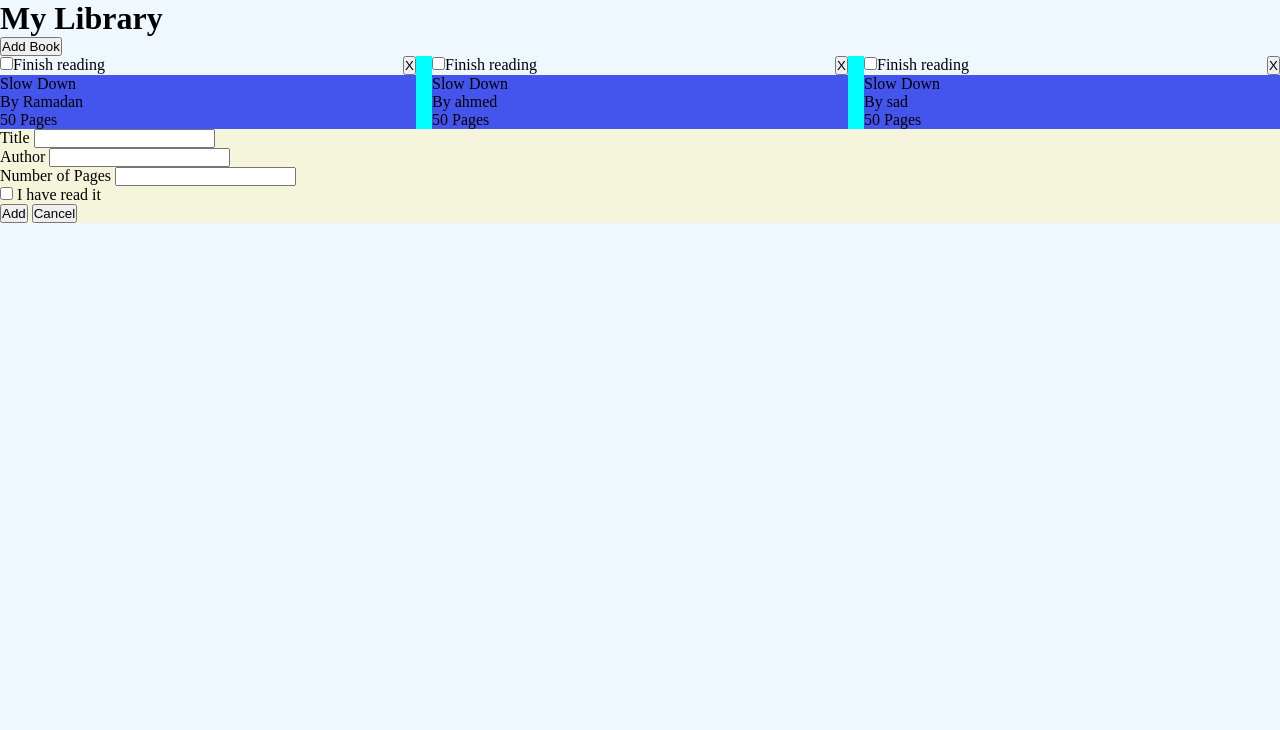
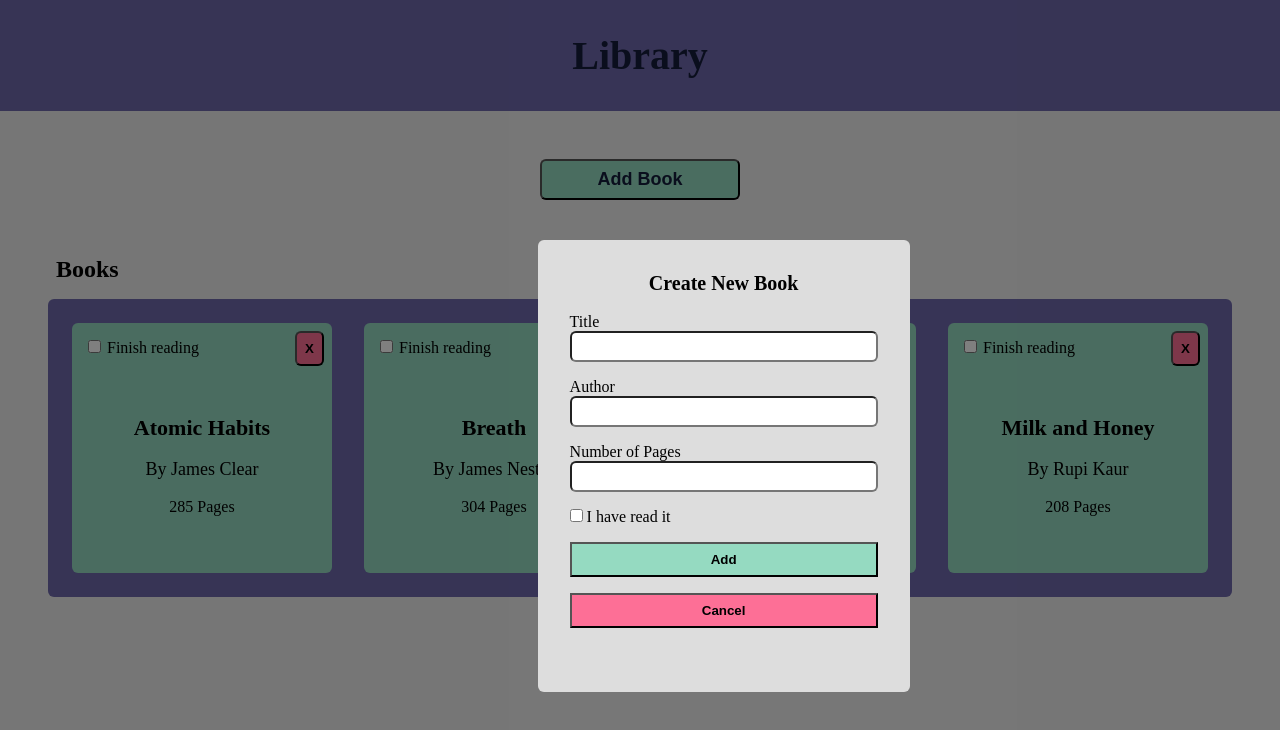
Before and after one commit to ramadanWasfi/Library, a plain HTML site: page index.html in a window 1280 px wide. Both pictures are taken after a click on the button "Add Book". Drawn offline with Linux system fonts and the light colour scheme.

Commit message:
Add overlay when using form and add style

```diff
--- a/index.html
+++ b/index.html
@@ -12,13 +12,17 @@
 
 <body>
     <header>
-        <h1>My Library</h1>
+        <h1>Library</h1>
     </header>
     <main>
-        <button type="button" id="createBookBtn"> Add Book </button>
-        <div class="library">
+        <div class="createBtnContainer">
+            <button type="button" id="createBookBtn"> Add Book </button>
+        </div>
+        <h2>Books</h2>
+        <div id="library">
         </div>
         <form id="bookForm" style="display:none;">
+            <p>Create New Book</p>
             <div class="form-control">
                 <label for="book-title">Title</label>
                 <input type="text" name="book-title" id="book-title" required>
@@ -35,12 +39,12 @@
                 <input type="checkbox" name="book-readState" id="book-readState">
                 <label for="book-readState">I have read it</label>
             </div>
-            <div class="form-control"></div>
             <div class="actions">
-                <button class="action-btn add" type="button">Add</button>
+                <button class="action-btn add" type="submit">Add</button>
                 <button class="action-btn cancel" type="button">Cancel</button>
             </div>
         </form>
+        <div id="overlay"></div>
     </main>
 </body>
 
--- a/script.js
+++ b/script.js
@@ -1,13 +1,14 @@
-const library = document.querySelector('.library');
+const library = document.querySelector('#library');
 const bookForm = document.querySelector('#bookForm');
 const bookTitle = document.querySelector('#book-title');
 const bookAuthor = document.querySelector('#book-author');
 const bookNumOfPages = document.querySelector('#book-numOfPages');
 const bookReadState = document.querySelector('#book-readState');
-const deleteBookBtns = document.querySelectorAll('.deleteBtn');
 const addBtn = document.querySelector('.add');
 const cancelBtn = document.querySelector('.cancel');
 const createBookBtn = document.querySelector('#createBookBtn');
+let deleteBookBtns = document.querySelectorAll('.deleteBtn');
+let readStateCheckboxes = document.querySelectorAll('.readState');
 
 const myLibrary = [];
 
@@ -35,6 +36,8 @@ const createBookCard = (book) => {
 
     const readStateInput = document.createElement('input');
     readStateInput.type = 'checkbox';
+    if (book.readState === true)
+        readStateInput.checked = true;
     readStateInput.classList.add('readState');
 
     const readState = document.createElement('div');
@@ -78,6 +81,7 @@ const createBookCard = (book) => {
 }
 
 const appendBookCardtoLibraryDiv = (bookCard) => library.appendChild(bookCard);
+const removeBookCardFromLibraryDiv = (bookCard) => library.removeChild(bookCard);
 
 const clearLibaryDiv = () => {
     while (library.firstChild) {
@@ -95,6 +99,8 @@ const displayBooks = () => {
 
 createBookBtn.addEventListener('click', () => {
     if (bookForm.style.display === 'none') {
+        let overlay = document.querySelector('#overlay');
+        overlay.style.display = 'block';
         bookForm.style.display = 'block';
     } else {
         bookForm.style.display = 'none';
@@ -102,6 +108,7 @@ createBookBtn.addEventListener('click', () => {
 })
 
 cancelBtn.addEventListener('click', () => {
+    overlay.style.display = 'none';
     bookForm.style.display = 'none';
     bookForm.reset();
 })
@@ -109,7 +116,6 @@ cancelBtn.addEventListener('click', () => {
 const isBookDetailsAvailable = () => {
     return (bookAuthor.value !== '' && bookTitle.value !== '' && bookNumOfPages.value !== '');
 }
-
 
 bookForm.addEventListener('submit', (e) => {
     e.preventDefault();
@@ -121,30 +127,61 @@ bookForm.addEventListener('submit', (e) => {
             newBook.readState = false;
         }
         addBookToLibrary(newBook);
+        clearLibaryDiv();
+        displayBooks();
+        deleteBookBtns = document.querySelectorAll('.deleteBtn');
+        deleteBookBtns.forEach(btn => {
+            btn.addEventListener('click', (e) => {
+                let bookHeader = e.target.parentElement;
+                let book = bookHeader.parentElement;
+                let bookIndex = book.getAttribute('book-index');
+                removeBookFromLibrary(bookIndex);
+                removeBookCardFromLibraryDiv(book);
+            })
+        })
     } else {
         return;
     }
-    clearLibaryDiv();
-    displayBooks();
+    overlay.style.display = 'none';
     bookForm.style.display = 'none';
     bookForm.reset();
 })
 
+let book = new Book('James Clear', 'Atomic Habits', '285');
+let book2 = new Book('James Nestor', 'Breath', '304');
+let book3 = new Book('Carol Dweck', 'Mindset', '320');
+let book4 = new Book('Rupi Kaur', 'Milk and Honey', '208');
+
+
+addBookToLibrary(book);
+addBookToLibrary(book2);
+addBookToLibrary(book3);
+addBookToLibrary(book4);
+
+
+displayBooks();
+
 const removeBookFromLibrary = (bookIndex) => {
-    myLibrary.splice(bookIndex, 1);
+    if (myLibrary.length === 1)
+        myLibrary.pop();
+    else
+        myLibrary.splice(bookIndex, 1);
+
 }
 
+deleteBookBtns = document.querySelectorAll('.deleteBtn');
+console.log(deleteBookBtns)
 deleteBookBtns.forEach(btn => {
-    btn.addEventListener('click', (btn) => {
-        let bookHeader = btn.target.parentElement;
+    btn.addEventListener('click', (e) => {
+        let bookHeader = e.target.parentElement;
         let book = bookHeader.parentElement;
         let bookIndex = book.getAttribute('book-index');
         removeBookFromLibrary(bookIndex);
+        removeBookCardFromLibraryDiv(book);
     })
 })
 
-const readStateCheckboxes = document.querySelectorAll('.readState');
-console.log(readStateCheckboxes);
+readStateCheckboxes = document.querySelectorAll('.readState');
 readStateCheckboxes.forEach(checkbox => {
     checkbox.addEventListener('change', (checkBox) => {
         let checkBoxContainer = checkBox.target.parentElement;
@@ -158,15 +195,3 @@ readStateCheckboxes.forEach(checkbox => {
         }
     })
 })
-
-
-let book1 = new Book('Ramadan', 'Slow Down', 50);
-let book2 = new Book('ahmed', 'Slow Down', 50);
-let book3 = new Book('sad', 'Slow Down', 50);
-
-addBookToLibrary(book1);
-addBookToLibrary(book2);
-addBookToLibrary(book3);
-
-
-displayBooks();
--- a/style.css
+++ b/style.css
@@ -5,35 +5,173 @@
 }
 
 body {
-    background-color: aliceblue;
+    background-color: #eee;
     display: flex;
     flex-direction: column;
 }
 
-.library {
-    background-color: aqua;
+header {
+    padding: 32px;
+    background-color: #6F69AC;
+    color: #151D3B;
+    font-weight: bold;
+    margin-bottom: 16px;
+    display: flex;
+    justify-content: center;
+    font-size: 20px;
+}
+
+h2 {
+    margin: 0 48px;
+    margin-bottom: 8px;
+    padding: 8px;
+}
+
+.createBtnContainer {
+    display: flex;
+    justify-content: center;
+    padding: 32px;
+}
+
+#createBookBtn {
+    padding: 8px;
+    width: 200px;
+    font-size: 18px;
+    font-weight: bold;
+    display: flex;
+    justify-content: center;
+    align-items: center;
+    border-radius: 6px;
+    margin-bottom: 16px;
+    background-color: #95DAC1;
+    color: #151D3B;
+
+}
+
+#library {
+    margin: 0 48px;
+    border-radius: 6px;
+    background-color: #6F69AC;
     display: grid;
-    grid-template-columns: repeat(auto-fit,minmax(300px,1fr));
+    grid-template-columns: 1fr 1fr 1fr 1fr;
     gap: 16px;
+    padding: 16px;
+    margin-bottom: 48px;
 }
 
 .book {
     display: flex;
     flex-direction: column;
-    background-color: #45e;
+    background-color: #95DAC1;
+    margin: 8px;
+    padding: 8px;
+    border-radius: 6px;
+    height: 250px;
 }
 
 .cardHeader {
-    background-color: aliceblue;
     display: flex;
     justify-content: space-between;
 }
 
-#bookForm {
-    background-color: beige;
+.cardContent {
+    border-radius: 6px;
+    display: flex;
     flex-direction: column;
-    justify-content: space-around;
+    align-items: center;
+    justify-content: center;
+    gap: 18px;
+    padding: 16px;
+    height: 100%;
 }
 
-input[type='text'], input[type='number'] {
+.cardContent>.title {
+    font-size: 22px;
+    font-weight: bold;
 }
+
+.cardContent>.author {
+    font-size: 18px;
+}
+
+.cardContent>.numOfPages {
+    font-size: 16px;
+}
+
+
+.readStateContainer {
+    padding: 8px;
+}
+
+.readStateContainer>input {
+    margin-right: 6px;
+}
+
+.deleteBtn {
+    padding: 8px;
+    font-weight: bold;
+    background-color: #FD6F96;
+    border-radius: 6px;
+}
+
+#bookForm {
+    background-color: #ddd;
+    flex-direction: column;
+    position: fixed;
+    left: 42%;
+    top: 30%;
+    padding: 32px;
+    border-radius: 6px;
+    z-index: 3;
+    font-size: 16px;
+}
+
+#bookForm>p {
+    margin-bottom: 18px;
+    text-align: center;
+    font-weight: bold;
+    font-size: 20px;
+}
+
+input[type='text'],
+input[type='number'] {
+    border-radius: 6px;
+    padding: 6px;
+    margin-bottom: 16px;
+    width: 100%;
+}
+
+#bookForm>.actions {
+    margin: 16px 0;
+    display: flex;
+    flex-direction: column;
+}
+
+.action-btn {
+    padding: 8px;
+    font-weight: bold;
+    width: 100%;
+    margin-bottom: 16px;
+}
+
+.add {
+    background-color: #95DAC1;
+}
+
+.cancel {
+    background-color: #FD6F96;
+}
+
+#overlay {
+    position: fixed;
+    display: none;
+    width: 100%;
+    height: 100%;
+    top: 0;
+    left: 0;
+    right: 0;
+    bottom: 0;
+    background-color: rgba(0,0,0,0.5);
+    z-index: 2;
+    cursor: pointer;
+  }
```
